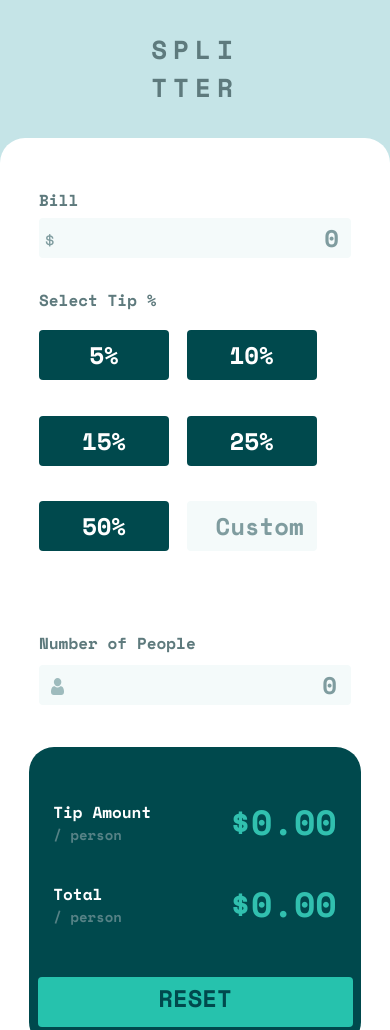
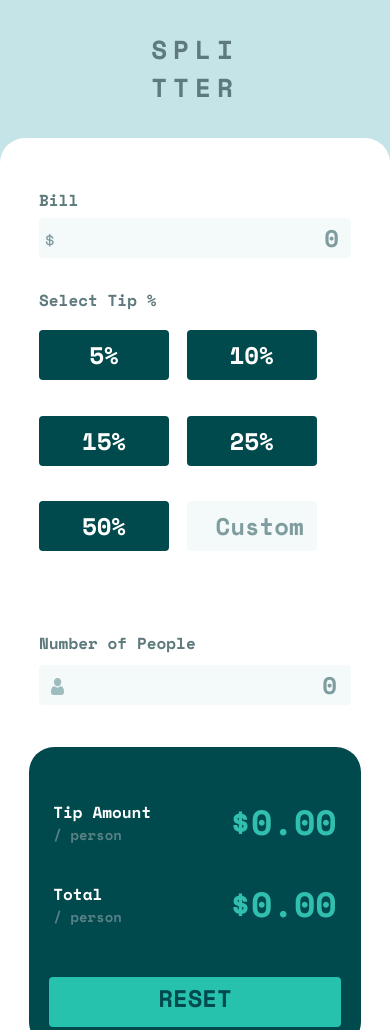
Before and after one commit to MalihaMahnaz/TipCalculator, a plain HTML site: page index.html in a window 390 px wide. Drawn offline with nearby package versions, Linux system fonts and the light colour scheme.

Commit message:
Update style.css

```diff
--- a/style.css
+++ b/style.css
@@ -346,7 +346,7 @@ input[type=number]::-webkit-outer-spin-button {
    }
 
    .btn-reset{
-    width: 315px;
+    width: 88%;
     text-align: center;
    }
 
```
